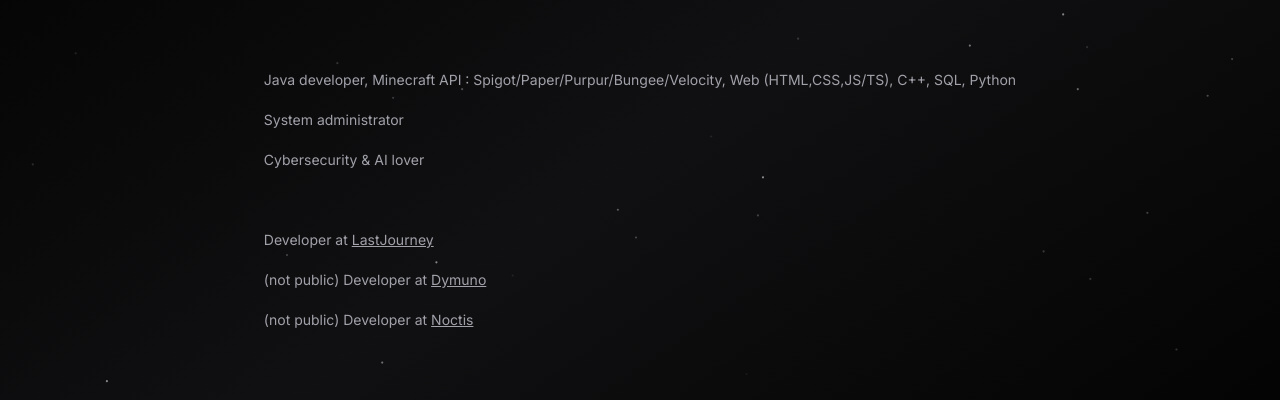
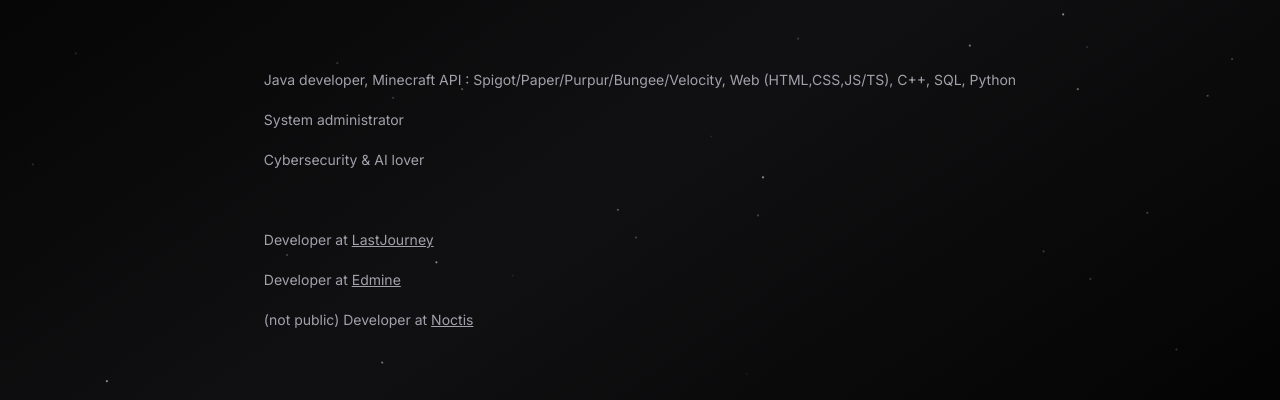
Before and after one commit to Farmeurimmo/old-portfolio, a Next.js app: page / in a window 1280 px wide. Shown: the part 290-690 px from the top of the page. Built offline with nearby package versions, Linux system fonts and the light colour scheme; what tailwindcss-debug-screens would draw is missing.

Commit message:
Content update

```diff
--- a/app/page.tsx
+++ b/app/page.tsx
@@ -75,13 +75,13 @@ export default function Home() {
                     </Link>
                     <br/>
                     <br/>
-                    (not public) {t('devat_noctis')}
+                    {t('devat_noctis')}
                     <Link
                         target="_blank"
-                        href="https://dymuno.com"
+                        href="https://edmine.fr"
                         className="underline duration-500 hover:text-zinc-300"
                     >
-                        Dymuno
+                        Edmine
                     </Link>
                     <br/>
                     <br/>
```
